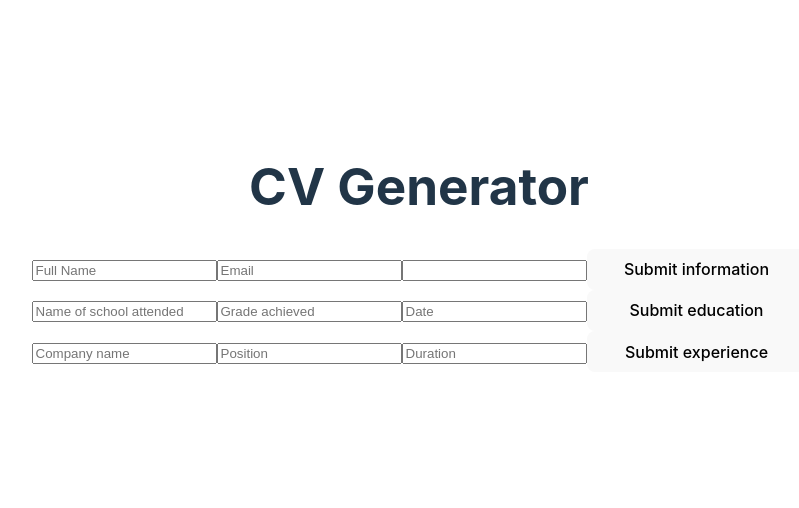
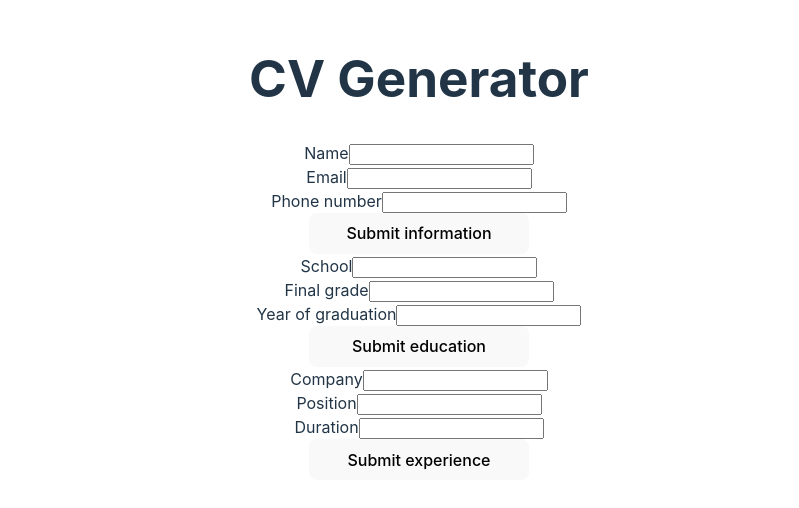
Before and after one commit to VrakasYi/Project-CV-Application, a React (Vite) app: page / in a window 1280 px wide. Shown: the part 152-660 px from the top of the page, without its empty margins (221-1020 px from the left). Built offline with nearby package versions, Linux system fonts and the light colour scheme.

Commit message:
copy components file

```diff
--- a/src/components/educational-info.jsx
+++ b/src/components/educational-info.jsx
@@ -1,4 +1,5 @@
 import React, { useState } from "react";
+import '../styles/info.css'
 
 export default function EducationalInfo( { educationalInfo, setEducationalInfo } ) {
     const [isEditing, setIsEditing] = useState(true);
@@ -21,27 +22,36 @@ export default function EducationalInfo( { educationalInfo, setEducationalInfo }
         <div className="educational-inputs">
             {isEditing ? (
                 <form onSubmit={handleSubmit}>
+                    <div className="input-div">
+                    School
                     <input
                         type="text"
                         name="school"
                         value={educationalInfo.school}
                         onChange={handleChange}
-                        placeholder="Name of school attended"
+                        // placeholder="Name of school attended"
                     />
+                    </div>
+                    <div className="input-div">
+                    Final grade
                     <input
                         type="text"
                         name="grade"
                         value={educationalInfo.grade}
                         onChange={handleChange}
-                        placeholder="Grade achieved"
+                        // placeholder="Grade achieved"
                     />
+                    </div>
+                    <div className="input-div">
+                    Year of graduation
                     <input
                         typeof="date"
                         name="date"
                         value={educationalInfo.date}
                         onChange={handleChange}
-                        placeholder="Date"
+                        // placeholder="Date"
                     />
+                    </div>
                     <button type="submit">Submit education</button>
                 </form>
             ) : (
--- a/src/components/general-info.jsx
+++ b/src/components/general-info.jsx
@@ -1,4 +1,5 @@
 import React, { useState} from "react";
+import '../styles/info.css'
 
 export default function GeneralInfo( { generalInfo, setGeneralInfo }) {
     const [isEditing, setIsEditing] = useState(true);
@@ -21,30 +22,38 @@ export default function GeneralInfo( { generalInfo, setGeneralInfo }) {
         <div className="general-inputs">
             {isEditing ? (
                 <form onSubmit={handleSubmit}>
-
+                    <div className="input-div">
+                    Name
                     <input
                         type="text"
                         name="name"
                         value={generalInfo.name}
                         onChange={handleChange}
-                        placeholder="Full Name"
+                        // placeholder="Full Name"
                         required
                     />
+                    </div>
+                    <div className="input-div">
+                    Email
                     <input
                         type="email"
                         name="email"
                         value={generalInfo.email}
                         onChange={handleChange}
-                        placeholder="Email"
+                        // placeholder="Email"
                         required
                     />
+                    </div>
+                    <div className="input-div">
+                    Phone number
                     <input
                         type="tel"
                         name="phoneNo"
                         value={generalInfo.phoneNo}
                         onChange={handleChange}
-                        palceholder="12345678"
+                        // palceholder="12345678"
                     />
+                    </div>
                     <button type="submit">Submit information</button>
                 </form>
             ) : (
--- a/src/components/practical-exp.jsx
+++ b/src/components/practical-exp.jsx
@@ -1,4 +1,5 @@
 import React, {useState} from "react";
+import '../styles/info.css'
 
 export default function practicalExp({ practicalExp, setPracticalExp }) {
     const [isEditing, setIsEditing] = useState(true);
@@ -21,27 +22,36 @@ export default function practicalExp({ practicalExp, setPracticalExp }) {
         <div className="educational-inputs">
             {isEditing ? (
                 <form onSubmit={handleSubmit}>
+                    <div className="input-div">
+                    Company
                     <input
                         type="text"
                         name="company"
                         value={practicalExp.company}
                         onChange={handleChange}
-                        placeholder="Company name"
+                        // placeholder="Company name"
                     />
+                    </div>
+                    <div className="input-div">
+                    Position
                     <input
                         type="text"
                         name="position"
                         value={practicalExp.position}
                         onChange={handleChange}
-                        placeholder="Position"
+                        // placeholder="Position"
                     />
+                    </div>
+                    <div className="input-div">
+                    Duration
                     <input
                         type="text"
                         name="tenure"
                         value={practicalExp.tenure}
                         onChange={handleChange}
-                        placeholder="Duration"
+                        // placeholder="Duration"
                     />
+                    </div>
                     <button type="submit">Submit experience</button>
                 </form>
 
```
